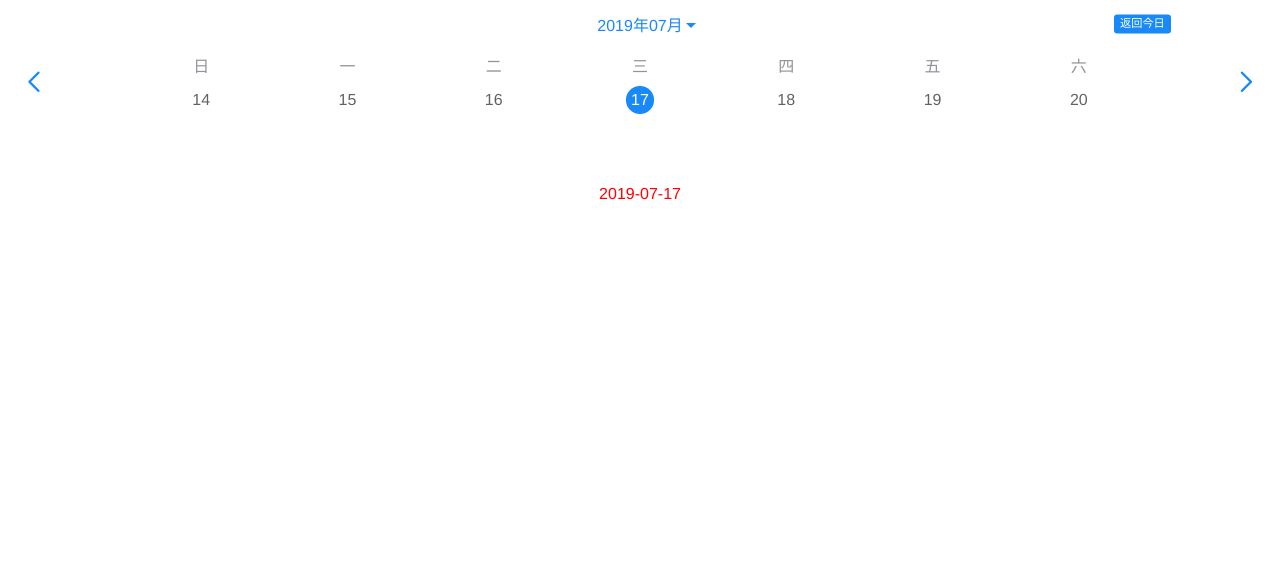
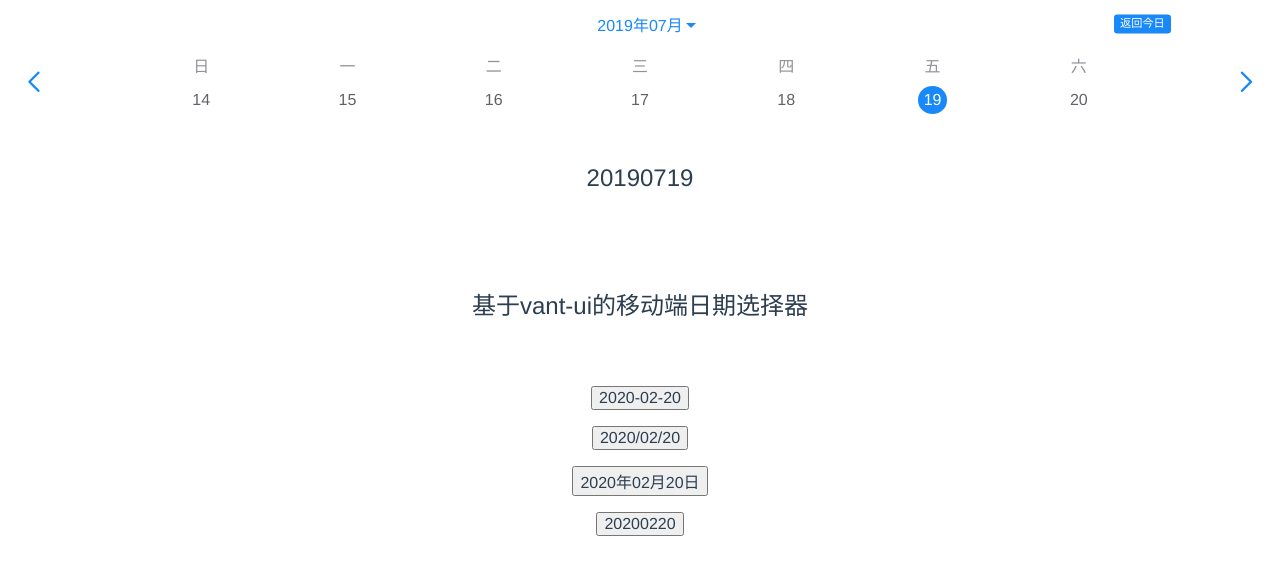
Before and after one commit to Mr-Wiill/vue-week-datepicker, a Vue app: page / in a window 1280 px wide. Shown: the top 574 px of the page. Built offline with nearby package versions, Linux system fonts and the light colour scheme.

Commit message:
添加日期格式选择项

```diff
--- a/src/App.vue
+++ b/src/App.vue
@@ -1,7 +1,17 @@
 <template>
   <div id="app">
-    <Datepicker :time="time" @change="changeDate"/>
+    <!-- 调用日期选择器组件 -->
+    <Datepicker
+      :time="time"
+      :format="format"
+      @change="changeDate"
+    />
     <div class="time">{{time}}</div>
+    <div class="time">基于vant-ui的移动端日期选择器</div>
+    <p><button @click="handle(1)">2020-02-20</button></p>
+    <p><button @click="handle(2)">2020/02/20</button></p>
+    <p><button @click="handle(3)">2020年02月20日</button></p>
+    <p><button @click="handle(4)">20200220</button></p>
   </div>
 </template>
 
@@ -15,12 +25,23 @@ export default {
   },
   data() {
     return {
-      time: '2019-07-17'
+      time: '20190719',
+      format: 'yyyy年mm月dd日'
     }
   },
   methods: {
+    // 接收选值
     changeDate(val){
       this.time = val
+    },
+    handle(type){
+      let result = {
+        1: '2020-02-20',
+        2: '2020/02/20',
+        3: '2020年02月20日',
+        4:'20200220'
+      }
+      this.time = result[type]
     }
   },
 }
@@ -35,7 +56,7 @@ export default {
   color: #2c3e50;
 }
 .time{
-  line-height: 10rem;
-  color: red;
+  line-height: 8rem;
+  font-size: 1.5rem;
 }
 </style>
--- a/src/components/Datepicker.vue
+++ b/src/components/Datepicker.vue
@@ -2,7 +2,7 @@
     <div class="datepicker">
         <!-- 年份 月份 -->
         <div class="datepicker-header">
-            <div class="picker-btn" @click="pickerHandle">
+            <div class="picker-btn" @click="isVisiblePicker = true">
                 {{currentYear}}年{{selectedMonth}}月
             </div>
             <span class="today" @click="today">返回今日</span>
@@ -30,14 +30,13 @@
             <ul class="days">
                 <template v-for="(day, index) in days">
                 <li
-                    @click="pick(day)"
                     v-if="day.getMonth()+1 == currentMonth"
                     :key="index"
                     :class="{'is-active':day.getDate()==selectedDay}"
+                    @click="pick(day)"
                 >{{day.getDate()}}</li>
-                <li
+                <li class="other-month"
                     v-else
-                    class="other-month"
                     :key="index"
                     :class="{'is-active':day.getDate()==selectedDay}"
                     @click="pick(day)"
@@ -60,7 +59,14 @@
 
     export default {
         name: "weekDatePicker",
-        props: ["time"],
+        props: {
+            time:{
+                default: ''
+            },
+            format: {
+                type: String    // 可选项：YYYY-MM-DD（默认）, YYYY/MM/DD, YYYY年MM月DD日, YYYYMMDD
+            }
+        },
         data() {
             return {
                 currentYear: 1970,    // 年份
@@ -69,13 +75,13 @@
                 currentWeek: 1,       // 星期
                 days: [],
                 selectedDay: this.currentDay,
-                activeDay: 1,
+                // activeDay: 1,
                 pickerTime: new Date(),
                 isVisiblePicker: false
             };
         },
         mounted() {
-            this.pick(this.time);
+            this.initData(this.initFormat(this.time));
         },
         computed: {
             selectedMonth(){
@@ -84,13 +90,13 @@
         },
         watch: {
             time() {
-                this.pick(this.time);
+                this.initData(this.initFormat(this.time))
             }
         },
         methods: {
-            // 日期选择确认
+            // 选择年/月确认
             confirmPicker(){
-                 this.pick(this.pickerTime)
+                this.pick(this.pickerTime)
                 this.isVisiblePicker = false
             },
 
@@ -99,33 +105,69 @@
                 this.pick(new Date());
             },
 
-            // 当前选择日期
+            // 选择日期
             pick(date) {
-                const d = new Date(date);
-                this.initData(d);
-                this.selectedDay = this.activeDay = d.getDate();
+                let d = new Date(date);
+                // this.selectedDay = this.activeDay = d.getDate();
+                this.selectedDay = d.getDate();
                 this.$emit(
                     "change",
                     this.formatDate(d.getFullYear(), d.getMonth() + 1, d.getDate())
                 );
             },
 
-            // 选择日期
-            pickerHandle() {
-                // this.$emit("picker");
-                this.isVisiblePicker = true
+            // 上个星期
+            weekPre() {
+                console.log(this.selectedDay)
+                const d = this.days[0];
+                d.setDate(d.getDate() - 6);
+                this.initData(d);
+                // this.setActive();
+            },
+
+            // 下个星期
+            weekNext() {
+                console.log(this.selectedDay)
+                const d = this.days[6];
+                d.setDate(d.getDate() + 6);
+                this.initData(d);
+                // this.setActive();
+            },
+
+            // 设置选中
+            setActive() {
+                let isCurrent = this.currentMonth === new Date().getMonth() + 1;
+                console.log(isCurrent)
+                isCurrent ? this.selectedDay = "" : this.selectedDay = 1
+            },
+
+            // 初始化日期格式
+            initFormat(time){
+                const r1 = /^(\d{4})\/(\d{2})\/(\d{2})$/gi;         // YYYY/MM/DD
+                const r2 = /^(\d{4})(\d{2})(\d{2})$/gi;             // YYYYMMDD
+                if (!time) return new Date()
+                if (typeof time === 'object' || r1.test(time)) {
+                    return time
+                }
+                else if (r2.test(time)){
+                    return `${time.substr(0,4)}/${time.substr(4,2)}/${time.substr(6)}`
+                }
+                else {            // 非YYYY/MM/DD格式的日期，就转换成YYYY/MM/DD
+                    return `${time.substr(0,4)}/${time.substr(5,2)}/${time.substr(8)}`
+                }
             },
 
             // 初始化
             initData(cur) {
                 let date = "";
-                cur ? (date = new Date(cur)) : (date = new Date());
-                this.currentDay = date.getDate();               // 今日日期 几号
+                cur ? date = new Date(cur) : date = new Date();
+                // this.selectedDay = this.activeDay = this.currentDay = date.getDate();
+                this.selectedDay = this.currentDay = date.getDate();
                 this.currentYear = date.getFullYear();          // 当前年份
                 this.currentMonth = date.getMonth() + 1;        // 当前月份
                 this.currentWeek = date.getDay();               // 1...6,0  // 星期几
 
-                const str = this.formatDate(this.currentYear, this.currentMonth, this.currentDay);      // 今日日期 年-月-日
+                const str = this.formatDate(this.currentYear, this.currentMonth, this.currentDay, 'init');
                 this.days.length = 0;
 
                 // 获取本周日期，周日排第一个
@@ -142,35 +184,41 @@
             },
 
             // 格式化
-            formatDate(year, month, day) {
-                const y = year;
+            formatDate(year, month, day, init) {
+                let y = year;
                 let m = month;
+                let d = day;
                 if (m < 10) m = `0${m}`;
-                let d = day;
                 if (d < 10) d = `0${d}`;
-                return `${y}-${m}-${d}`;
+                if (init) {
+                    return `${y}/${m}/${d}`;
+                } else {
+                    return this.setFormat(y, m, d)
+                }
             },
 
-            // 上个星期
-            weekPre() {
-                const d = this.days[0];
-                d.setDate(d.getDate() - 6);
-                this.initData(d);
-                this.setActive();
-            },
-
-            // 下个星期
-            weekNext() {
-                const d = this.days[6];
-                d.setDate(d.getDate() + 6);
-                this.initData(d);
-                this.setActive();
-            },
-
-            // 设置选中
-            setActive() {
-                let isCurrent = this.currentMonth == new Date().getMonth() + 1;
-                isCurrent ? (this.selectedDay = this.activeDay) : (this.selectedDay = "");
+            // 设置日期格式
+            setFormat(y, m, d){
+                const r1 = /^(Y{4})-(M{2})-(D{2})$/gi;              // YYYY-MM-DD（默认）
+                const r2 = /^(Y{4})\/(M{2})\/(D{2})$/gi;            // YYYY/MM/DD
+                const r3 = /^(Y{4})年(M{2})月(D{2})日$/gi;          // YYYY年MM月DD日
+                const r4 = /^(Y{4})(M{2})(D{2})$/gi;                // YYYYMMDD
+                if (!this.format || r1.test(this.format)) {
+                    return `${y}-${m}-${d}`;
+                }
+                else if (r2.test(this.format)) {
+                    return `${y}/${m}/${d}`;
+                }
+                else if (r3.test(this.format)) {
+                    return  `${y}年${m}月${d}日`;
+                }
+                else if (r4.test(this.format)) {
+                    return `${y}${m}${d}`;
+                }
+                else {
+                    alert('日期格式不支持！')
+                    return
+                }
             }
         }
     };
```
